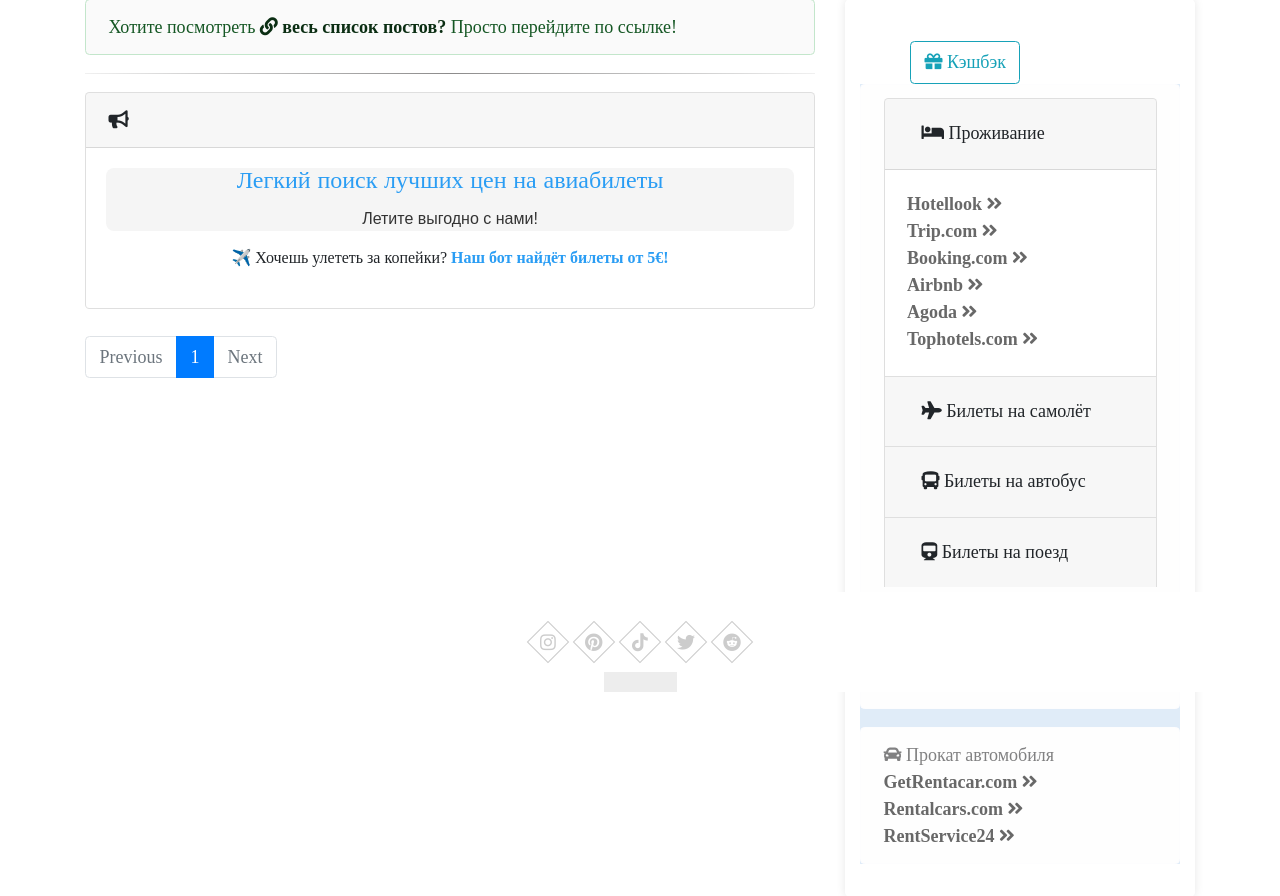
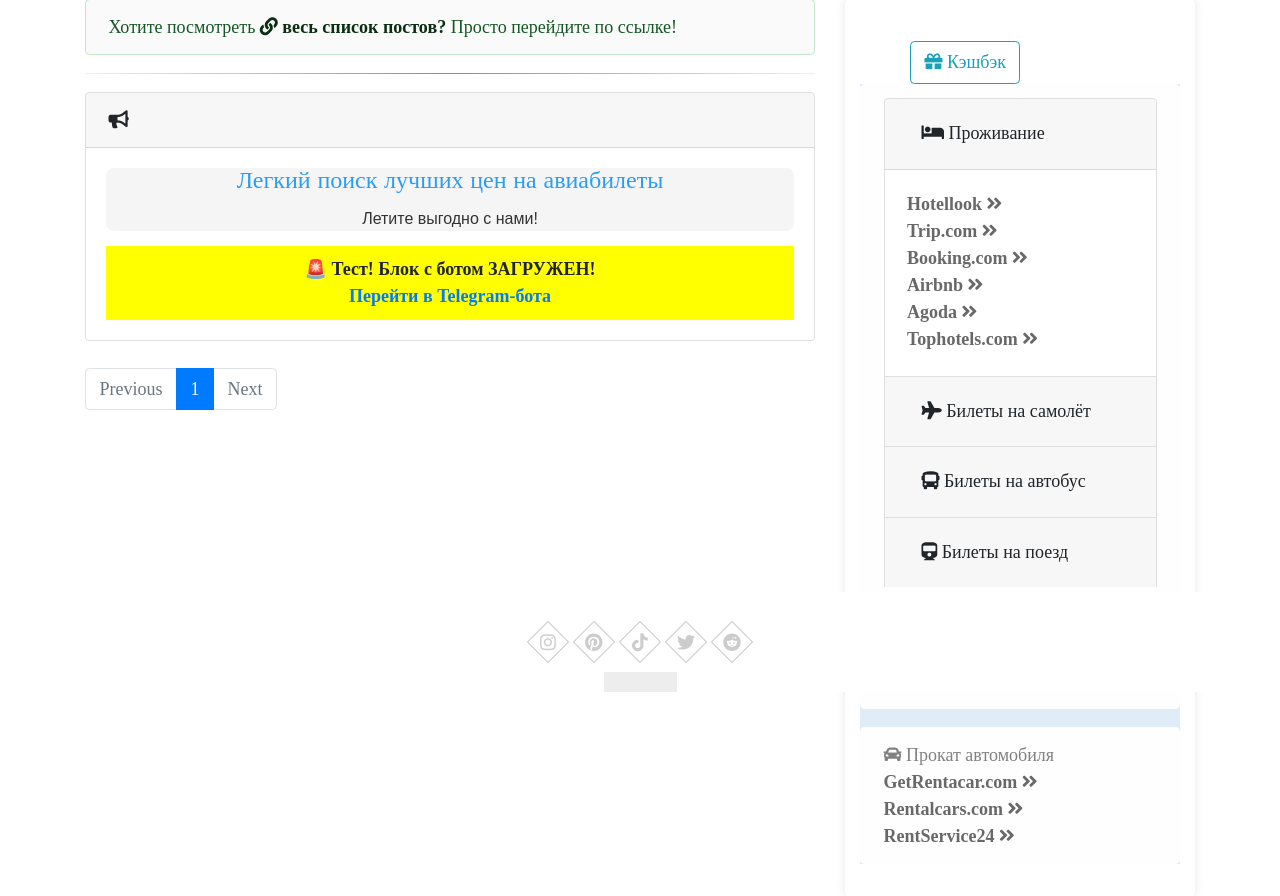
Before and after one commit to vanguar/freetour, a Django app: page / in a window 1280 px wide. Shown: the part 108-1004 px from the top of the page. Run offline with Django 3.2, Linux system fonts and the light colour scheme; data that the repository does not hold is empty; some libraries are stand-ins or nearby versions; grey boxes are pictures that could not be loaded.

Commit message:
Добавил слоган телеграм-бота

```diff
--- a/blog/templates/blog/subscription_link.html
+++ b/blog/templates/blog/subscription_link.html
@@ -11,9 +11,10 @@
             <p style="color: #333; font-size: 16px; margin-bottom: 15px;">Летите выгодно с нами!</p>
         </div>
 
-        <p style="margin-top: 15px; font-size: 16px; text-align: center;">
-            ✈️ Хочешь улететь за копейки? <a href="https://t.me/ryanair_deals_bot" target="_blank" style="color: #2a9df4; font-weight: bold;">Наш бот найдёт билеты от 5€!</a>
-        </p>
+        <div style="margin-top: 15px; background-color: yellow; padding: 10px; text-align: center;">
+    <strong>🚨 Тест! Блок с ботом ЗАГРУЖЕН!</strong><br>
+    <a href="https://t.me/ryanair_deals_bot" target="_blank" style="font-size: 18px; font-weight: bold;">Перейти в Telegram-бота</a>
+</div>
 
         <span class="pi">
             <script async src="https://tp.media/content?currency=eur&trs=363352&shmarker=553942&combine_promos=101_7873&show_hotels=true&powered_by=true&locale=ru&searchUrl=www.aviasales.ua%2Fsearch&primary_override=%2332a8dd&color_button=%2332a8dd&color_icons=%2332a8dd&dark=%23262626&light=%23FFFFFF&secondary=%23FFFFFF&special=%23C4C4C4&color_focused=%2332a8dd&border_radius=0&no_labels=&plain=false&promo_id=7879&campaign_id=100" charset="utf-8"></script>
```
